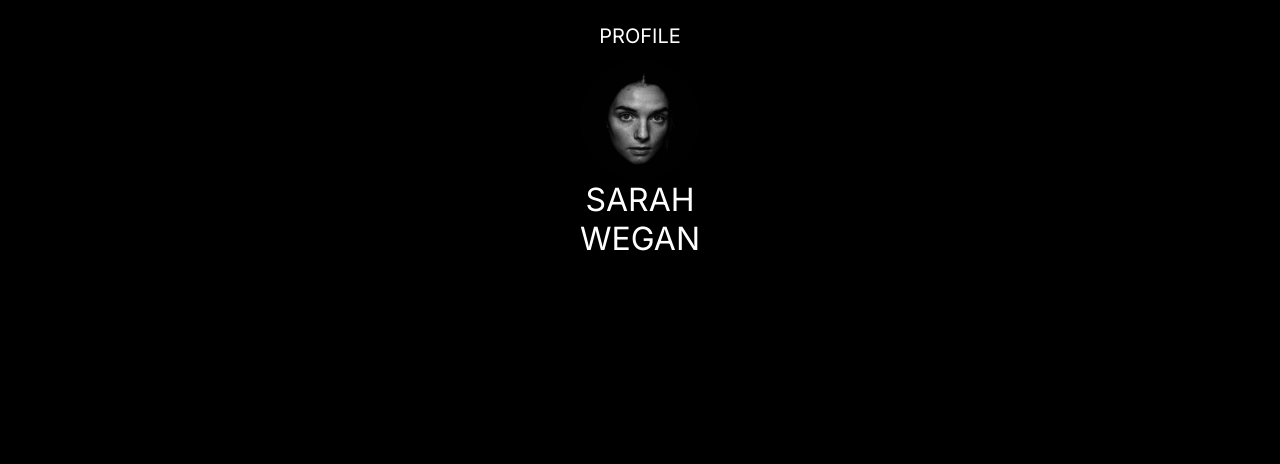
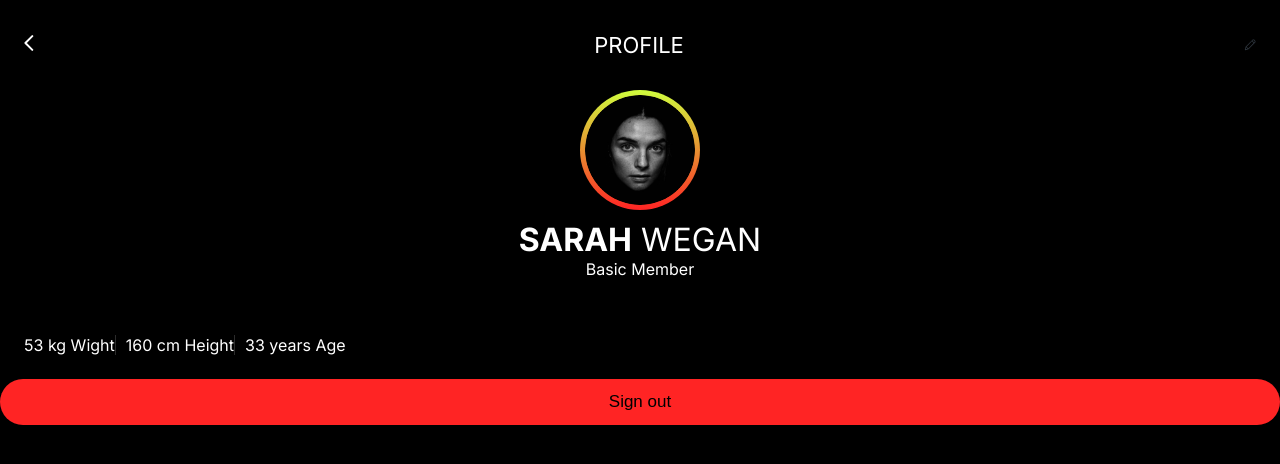
Before and after one commit to TackoBracko/crossfit-tracker-app, a React (Vite) app: page /profile in a window 1280 px wide. Shown: the top 464 px of the page. Built offline with nearby package versions, Linux system fonts and the light colour scheme.

Commit message:
profile page content and module.css

```diff
--- a/src/pages/Profile/Profile.module.css
+++ b/src/pages/Profile/Profile.module.css
@@ -1,24 +1,73 @@
-.profile {
+.profileNav {
+  display: flex;
+  justify-content: space-between;
+  align-items: center;
+  padding: 32px 24px;
+  text-transform: uppercase;
+}
+
+.profileNav h2 {
+  font-size: 22px;
+  font-weight: 400;
+}
+
+.back,
+.edit {
+  list-style: none;
+}
+
+.back img,
+.edit img {
+  cursor: pointer;
+}
+
+.profileInfo {
   display: flex;
   flex-direction: column;
   align-items: center;
-  text-transform: uppercase;
-  padding: 24px;
 }
 
-.profile h1 {
+.profileInfo h3 {
   font-size: 32px;
   font-weight: 400;
+  text-transform: uppercase;
 }
 
-.profile h2 {
-  font-size: 20px;
-  font-weight: 400;
-  padding-bottom: 12px;
+.profileInfo h3 span {
+  font-size: 32px;
+  font-weight: 700;
 }
 
-.profile img {
-  border-radius: 64px;
-  height: 120px;
-  width: 120px;
+.profileInfo img {
+  max-width: 120px;
+  margin-bottom: 10px;
+  border: 3px solid;
+  background-image: linear-gradient(#d0fd3e, #ff2424);
+  border-radius: 50%;
+  border: none;
+  padding: 5px;
 }
+
+.profileDetails {
+  display: flex;
+  flex-direction: column;
+  margin-top: 32px;
+}
+
+.measures {
+  display: flex;
+  margin: 24px;
+}
+
+.measures p:not(:last-child) {
+  border-right: 1px solid #2c2c2c;
+}
+
+.measures p:not(:first-child) {
+  padding-left: 10px;
+}
+
+.signoutBtn {
+  background-color: #ff2424;
+  border: none;
+}
--- a/src/pages/Profile/index.jsx
+++ b/src/pages/Profile/index.jsx
@@ -1,15 +1,59 @@
 import profilePic from './../../assets/pictures/ProfilePic.png';
+import backArrow from './../../assets/icons/BackArrow.svg';
+import editBtn from './../../assets/icons/EditBtn.svg';
 import classes from './Profile.module.css';
+import { NavLink } from 'react-router-dom';
 
 export default function ProfilePage() {
   return (
     <>
-      <div className={classes.profile}>
-        <h2>Profile</h2>
-        <img src={profilePic} alt="Profile picture" />
-        <h1>Sarah</h1>
-        <h1>Wegan</h1>
-      </div>
+      <header className={classes.profileHeader}>
+        <nav className={classes.profileNav}>
+          <ul className={classes.back}>
+            <li>
+              <NavLink to="/">
+                <img src={backArrow} alt="Sign for back" />
+              </NavLink>
+            </li>
+          </ul>
+          <h2>Profile</h2>
+          <ul className={classes.edit}>
+            <li>
+              <NavLink to="">
+                <img src={editBtn} alt="Button for editing profile" />
+              </NavLink>
+            </li>
+          </ul>
+        </nav>
+      </header>
+
+      <section className={classes.profileInfo}>
+        <img src={profilePic} alt="Profile Picture" />
+        <h3>
+          <span>Sarah</span> Wegan
+        </h3>
+        <p>Basic Member</p>
+      </section>
+
+      <section className={classes.profileDetails}>
+        <div className={classes.measures}>
+          <p>
+            <span>53 kg</span> Wight
+          </p>
+          <p>
+            <span>160 cm</span> Height
+          </p>
+          <p>
+            <span>33 years</span> Age
+          </p>
+        </div>
+
+        <div>
+          <NavLink to="login">
+            <button className={classes.signoutBtn}>Sign out</button>
+          </NavLink>
+        </div>
+      </section>
     </>
   );
 }
```
Also changed, not shown: src/assets/icons/BackArrow.svg (added), src/assets/icons/EditBtn.svg (added).
